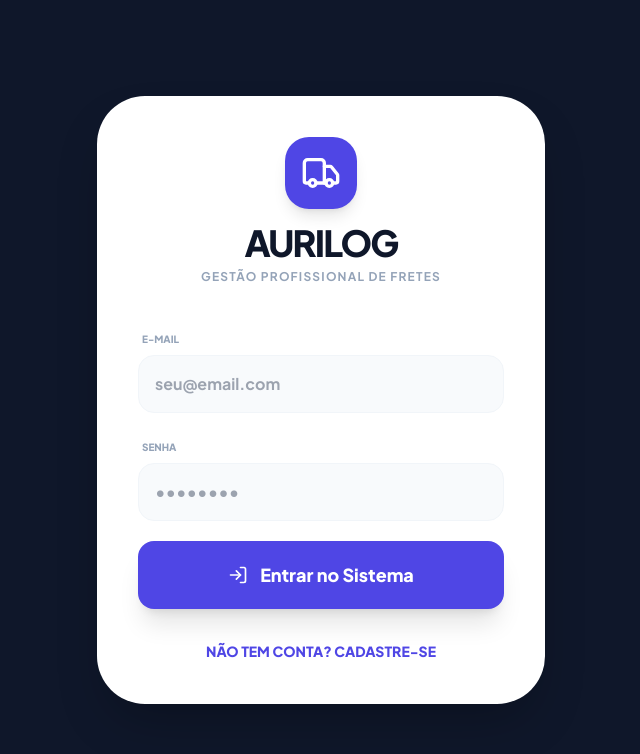
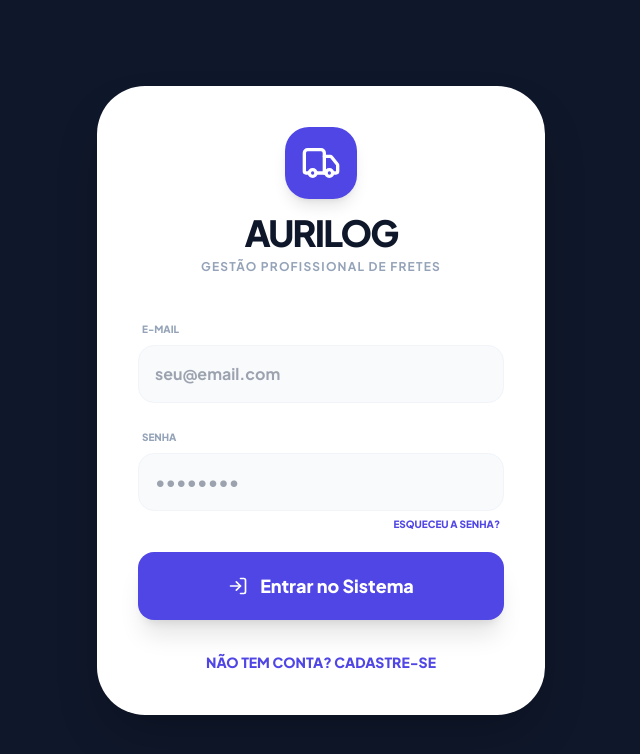
Before and after one commit to auricleciorocha30-byte/AuriTrasporte, a React (Vite) app: page / in a window 1280 px wide. Shown: the top 754 px of the page, without its empty margins (319-959 px from the left). Built offline with nearby package versions, Linux system fonts and the light colour scheme.

Commit message:
feat: Add password reset functionality
Implements the password reset flow by adding the `handleResetPassword` function and integrating it with Supabase authentication. This allows users to reset their forgotten passwords.

```diff
--- a/App.tsx
+++ b/App.tsx
@@ -1,6 +1,6 @@
 
 import React, { useState, useEffect, useMemo } from 'react';
-import { LayoutDashboard, Truck, Wallet, Calculator, Menu, X, LogOut, Bell, Settings, CheckSquare, Timer, Fuel, Loader2, Mail, Key, UserPlus, LogIn, AlertCircle, Share2, AlertTriangle } from 'lucide-react';
+import { LayoutDashboard, Truck, Wallet, Calculator, Menu, X, LogOut, Bell, Settings, CheckSquare, Timer, Fuel, Loader2, Mail, Key, UserPlus, LogIn, AlertCircle, Share2, AlertTriangle, KeyRound } from 'lucide-react';
 import { Dashboard } from './components/Dashboard';
 import { TripManager } from './components/TripManager';
 import { ExpenseManager } from './components/ExpenseManager';
@@ -25,6 +25,7 @@ const App: React.FC = () => {
   const [password, setPassword] = useState('');
   const [isSignUp, setIsSignUp] = useState(false);
   const [error, setError] = useState('');
+  const [successMsg, setSuccessMsg] = useState('');
 
   const [jornadaMode, setJornadaMode] = useState<'IDLE' | 'DRIVING' | 'RESTING'>('IDLE');
   const [jornadaStartTime, setJornadaStartTime] = useState<number | null>(null);
@@ -188,15 +189,37 @@ const App: React.FC = () => {
     }
   };
 
+  const handleResetPassword = async () => {
+    if (!email) {
+      setError("Por favor, digite seu e-mail primeiro.");
+      return;
+    }
+    setAuthLoading(true);
+    setError('');
+    setSuccessMsg('');
+    try {
+      const { error } = await supabase.auth.resetPasswordForEmail(email, {
+        redirectTo: window.location.origin,
+      });
+      if (error) throw error;
+      setSuccessMsg("E-mail de recuperação enviado! Verifique sua caixa de entrada.");
+    } catch (err: any) {
+      setError(err.message);
+    } finally {
+      setAuthLoading(false);
+    }
+  };
+
   const handleAuth = async (e: React.FormEvent) => {
     e.preventDefault();
     setError('');
+    setSuccessMsg('');
     setAuthLoading(true);
     try {
       if (isSignUp) {
         const { error } = await supabase.auth.signUp({ email, password });
         if (error) throw error;
-        alert("Cadastro realizado! Verifique seu e-mail.");
+        setSuccessMsg("Cadastro realizado! Verifique seu e-mail.");
       } else {
         const { error } = await supabase.auth.signInWithPassword({ email, password });
         if (error) throw error;
@@ -225,15 +248,29 @@ const App: React.FC = () => {
           </div>
           <div className="space-y-1.5">
             <label className="text-[10px] font-black uppercase text-slate-400 ml-1">Senha</label>
-            <input required type="password" placeholder="••••••••" className="w-full p-4 bg-slate-50 border border-slate-100 rounded-2xl font-bold outline-none focus:ring-2 focus:ring-primary-500 transition-all" value={password} onChange={e => setPassword(e.target.value)} />
+            <input required={!isSignUp} type="password" placeholder="••••••••" className="w-full p-4 bg-slate-50 border border-slate-100 rounded-2xl font-bold outline-none focus:ring-2 focus:ring-primary-500 transition-all" value={password} onChange={e => setPassword(e.target.value)} />
+
+            {!isSignUp && (
+              <div className="flex justify-end pr-1">
+                <button
+                  type="button"
+                  onClick={handleResetPassword}
+                  className="text-[10px] font-black uppercase text-primary-600 hover:text-primary-700 transition-colors"
+                >
+                  Esqueceu a senha?
+                </button>
+              </div>
+            )}
           </div>
-          {error && <div className="bg-rose-50 border border-rose-100 p-4 rounded-2xl text-rose-600 text-xs font-bold">{error}</div>}
+          {error && <div className="bg-rose-50 border border-rose-100 p-4 rounded-2xl text-rose-600 text-xs font-bold animate-pulse">{error}</div>}
+          {successMsg && <div className="bg-emerald-50 border border-emerald-100 p-4 rounded-2xl text-emerald-600 text-xs font-bold">{successMsg}</div>}
+
           <button disabled={authLoading} type="submit" className="w-full py-5 bg-primary-600 text-white rounded-2xl font-black text-lg shadow-xl hover:bg-primary-700 transition-all flex items-center justify-center gap-3">
             {authLoading ? <Loader2 className="animate-spin" /> : isSignUp ? <UserPlus size={20} /> : <LogIn size={20} />}
             {isSignUp ? 'Cadastrar agora' : 'Entrar no Sistema'}
           </button>
         </form>
-        <button onClick={() => setIsSignUp(!isSignUp)} className="mt-8 w-full text-primary-600 font-black text-sm uppercase hover:underline">{isSignUp ? 'Já tem conta? Entre' : 'Não tem conta? Cadastre-se'}</button>
+        <button onClick={() => { setIsSignUp(!isSignUp); setError(''); setSuccessMsg(''); }} className="mt-8 w-full text-primary-600 font-black text-sm uppercase hover:underline">{isSignUp ? 'Já tem conta? Entre' : 'Não tem conta? Cadastre-se'}</button>
       </div>
     </div>
   );
```
